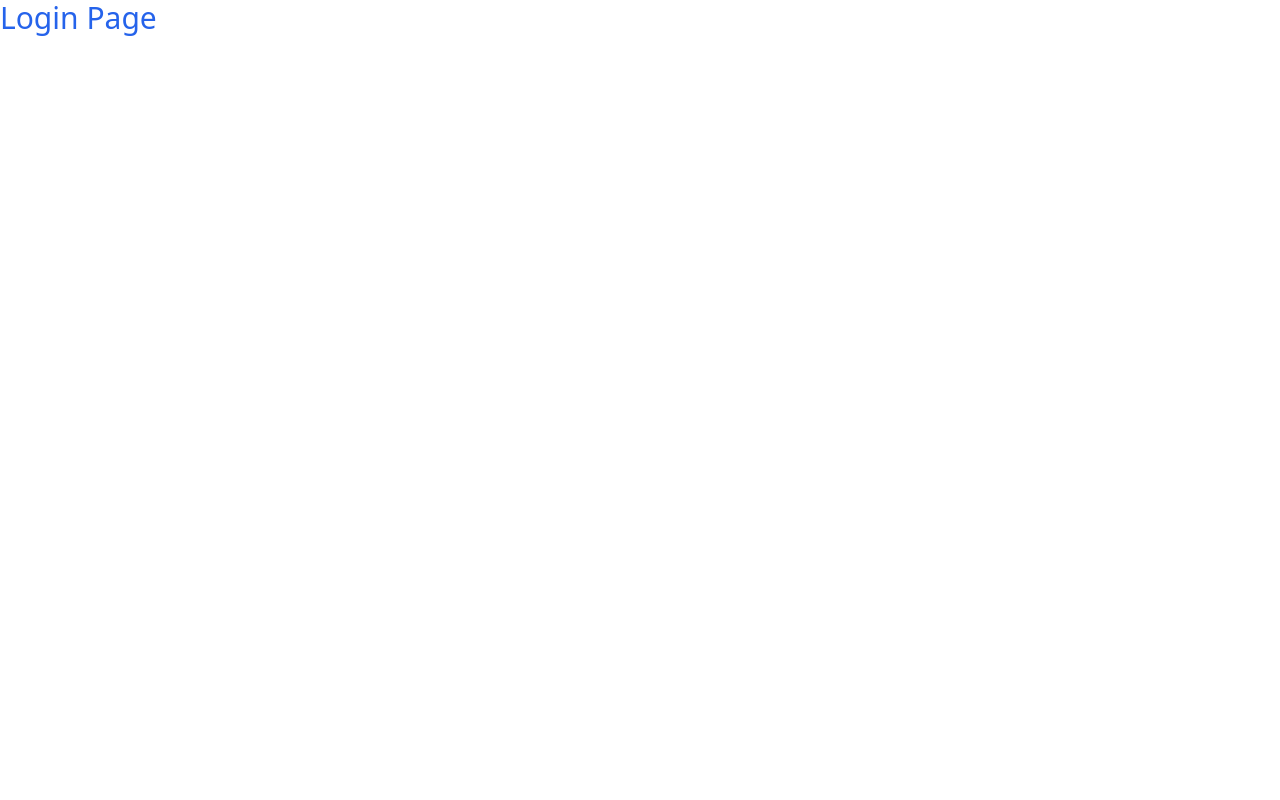
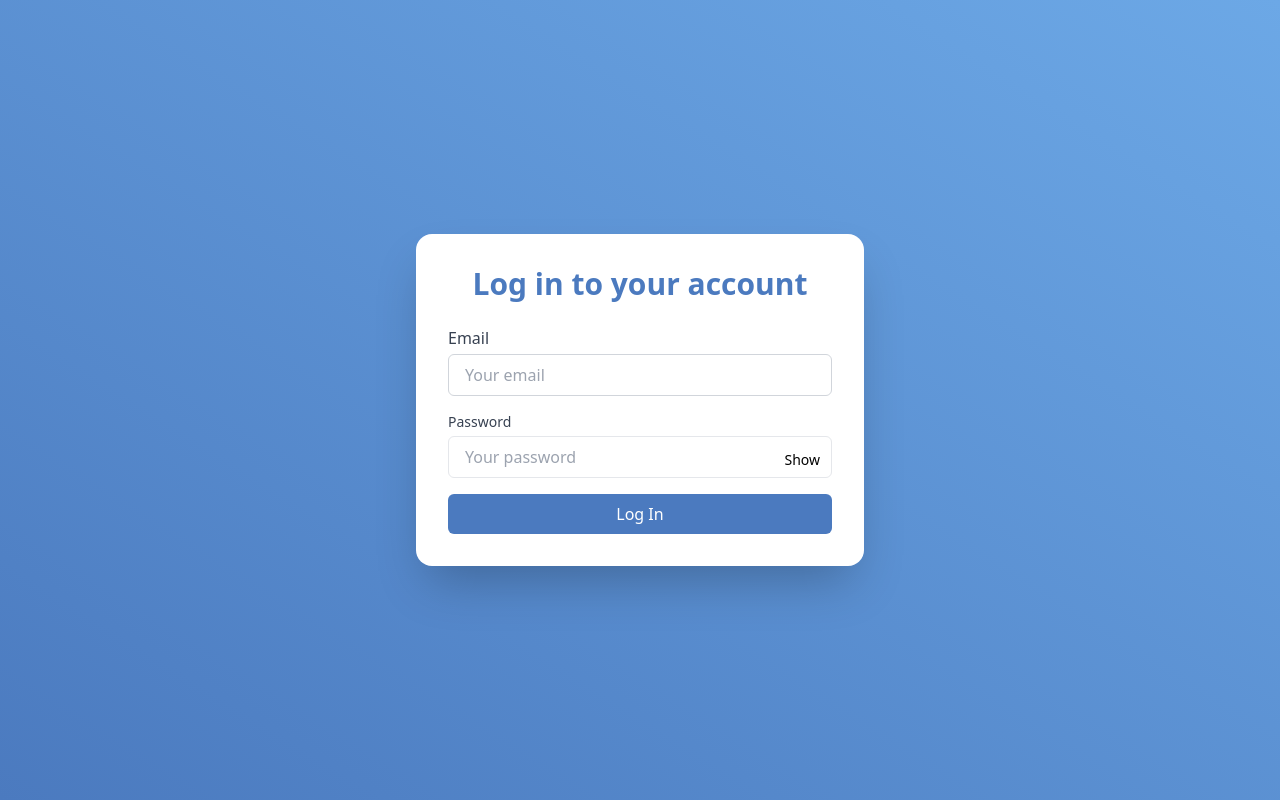
Before and after one commit to ervinosmani/dailyhabits-frontend, a React (Vite) app: page / in a window 1280 px wide. Built offline with nearby package versions, Linux system fonts and the light colour scheme.

Commit message:
Add login UI and session-based login integration with Laravel backend

```diff
--- a/src/pages/Login.jsx
+++ b/src/pages/Login.jsx
@@ -1,5 +1,99 @@
+import { useState, useContext } from "react";
+import { useNavigate } from "react-router-dom";
+import { AuthContext } from "../context/AuthContext";
+
 function Login() {
-    return <div className="text-3xl text-blue-600">Login Page</div>;
+  const { login } = useContext(AuthContext);
+  const navigate = useNavigate();
+
+  const [email, setEmail] = useState("");
+  const [password, setPassword] = useState("");
+  const [error, setError] = useState("");
+  const [showPassword, setShowPassword] = useState(false);  // Gjendja për me tregu ose fsheh passwordin
+
+  const handleLogin = async (e) => {
+  e.preventDefault();
+
+  try {
+    // Merr CSRF cookie
+    await fetch("http://localhost:8000/sanctum/csrf-cookie", {
+      credentials: "include",
+    });
+
+    const res = await fetch("http://localhost:8000/api/login", {
+      method: "POST",
+      headers: {
+        "Content-Type": "application/json",
+      },
+      credentials: "include", // aktivizon cookie
+      body: JSON.stringify({ email, password }),
+    });
+
+    if (!res.ok) throw new Error("Invalid credentials");
+
+    const data = await res.json();
+    login(data.user, data.token); // ose vetëm user nëse s'ka token
+    navigate("/dashboard");
+    } catch (err) {
+        setError(err.message);
+    }
+  };
+
+  return (
+    <div className="min-h-screen flex items-center justify-center bg-gradient-to-tr from-[#4B7ABF] to-[#6CA8E6] p-4">
+      <div className="w-full max-w-md bg-white shadow-2xl rounded-2xl p-8">
+        <h2 className="text-3xl font-bold text-[#4B7ABF] mb-6 text-center">Log in to your account</h2>
+
+        {error && (
+          <div className="mb-4 text-red-600 text-sm bg-red-100 p-3 rounded-md border border-red-300">
+            {error}
+          </div>
+        )}
+
+        <form onSubmit={handleLogin} className="space-y-4">
+            <div>
+                <label htmlFor="email" className="block text-gray-700 font-medium">Email</label>
+                <input
+                type="email"
+                id="email"
+                className="w-full mt-1 px-4 py-2 border border-gray-300 rounded-md focus:outline-none focus:ring-2 focus:ring-[#4B7ABF]"
+                value={email}
+                onChange={(e) => setEmail(e.target.value)}
+                placeholder="Your email"
+                required
+                />
+            </div>
+
+            <div className="mb-4 relative">
+                <label htmlFor="password" className="block text-sm font-medium text-gray-700 mb-1">Password</label>
+                <input
+                type={showPassword ? 'text' : 'password'}
+                id="password"
+                value={password}
+                onChange={(e) => setPassword(e.target.value)}
+                placeholder="Your password"
+                className="w-full px-4 py-2 border rounded-md focus:outline-none focus:ring-2 focus:ring-primary"
+                />
+                <button
+                type="button"
+                onClick={() => setShowPassword((prev) => !prev)}
+                className="absolute right-3 top-[38px] text-sm text-primary hover:underline"
+                >
+                {showPassword ? 'Hide' : 'Show'}
+                </button>
+            </div>
+
+            {/* 💡 Ketu vjen butoni i munguar */}
+            <button
+                type="submit"
+                className="w-full bg-[#4B7ABF] text-white py-2 px-4 rounded-md hover:bg-[#3A6AA5] transition-colors"
+            >
+                Log In
+            </button>
+        </form>
+      </div>
+    </div>
+  )
 }
 
-export default Login;
+export default Login
```
